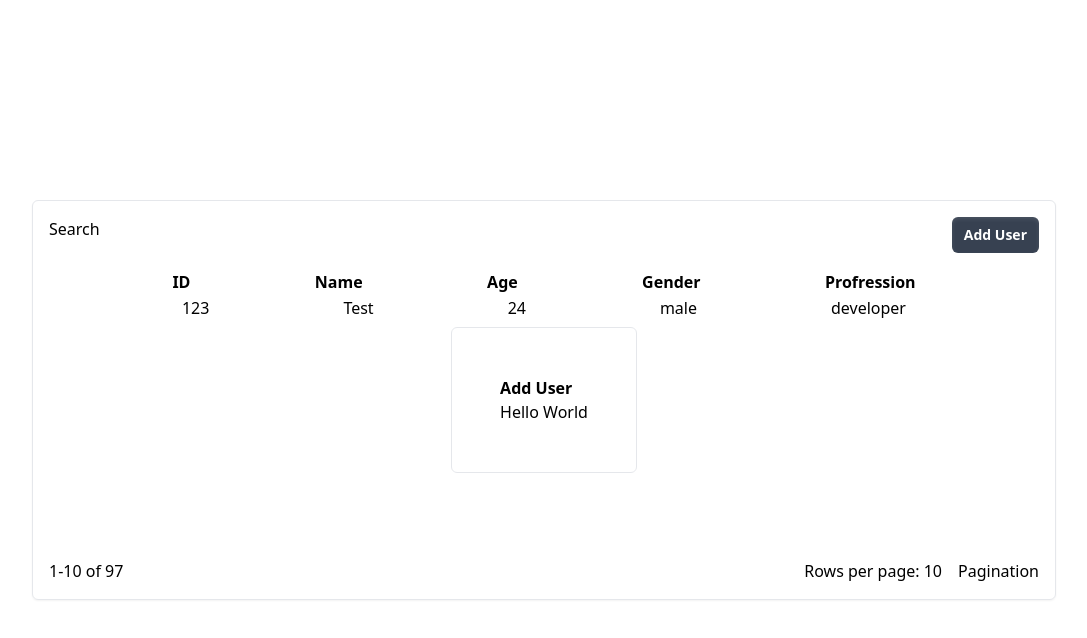
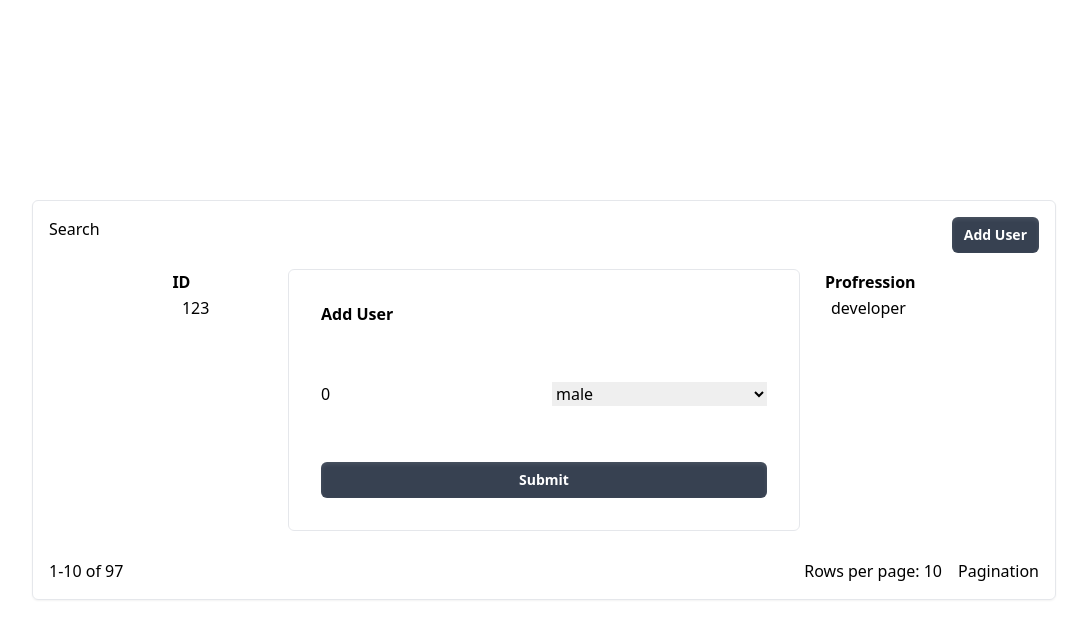
Before and after one commit to kielllll/datatable, a React (Vite) app: page / in a window 1280 px wide. Both pictures are taken after a click on the button "Add User". Shown: the top 638 px of the page, without its empty margins (96-1183 px from the left). Built offline with nearby package versions, Linux system fonts and the light colour scheme.

Commit message:
feat: add user dialog intial UI

```diff
--- a/package.json
+++ b/package.json
@@ -13,7 +13,8 @@
     "@headlessui/react": "^2.1.1",
     "classnames": "^2.5.1",
     "react": "^18.3.1",
-    "react-dom": "^18.3.1"
+    "react-dom": "^18.3.1",
+    "react-hook-form": "^7.52.0"
   },
   "devDependencies": {
     "@types/react": "^18.3.3",
--- a/src/App.tsx
+++ b/src/App.tsx
@@ -1,11 +1,11 @@
 import { useState } from 'react'
 import DataTable from './components/datatable'
+import AddUserDialog from './_components/dialogs/AddUserDialog'
 import { UserRecord } from './types'
 import { useColumns } from './utils'
-import Dialog from './components/dialog/Dialog'
 
 function App() {
-  const [opened, setOpened] = useState(false)
+  const [addUserDialogOpened, setAddUserDialogOpened] = useState(false)
 
   const columns = useColumns()
 
@@ -25,7 +25,7 @@ function App() {
             ] as UserRecord[]
           }
           addButtonProps={{
-            onClick: () => setOpened(true),
+            onClick: () => setAddUserDialogOpened(true),
             label: 'Add User',
           }}
         >
@@ -38,9 +38,10 @@ function App() {
           ))}
         </DataTable>
       </div>
-      <Dialog opened={opened} onClose={() => setOpened(false)} title="Add User">
-        {'Hello World'}
-      </Dialog>
+      <AddUserDialog
+        opened={addUserDialogOpened}
+        onClose={() => setAddUserDialogOpened(false)}
+      />
     </>
   )
 }
--- /dev/null
+++ b/src/_components/dialogs/AddUserDialog.tsx
@@ -0,0 +1,52 @@
+import { useForm } from 'react-hook-form'
+import Dialog from '../../components/dialog'
+import { UserRecord } from '../../types'
+import { Input, Select } from '@headlessui/react'
+import Button from '../../components/button'
+
+interface AddUserDialogProps {
+  opened: boolean
+  onClose: () => void
+}
+
+export default function AddUserDialog({
+  opened,
+  onClose,
+}: AddUserDialogProps): JSX.Element {
+  const { register, handleSubmit } = useForm<Omit<UserRecord, 'id'>>({
+    defaultValues: {
+      name: '',
+      age: 0,
+      gender: 'male',
+      profession: '',
+    },
+  })
+
+  const onSubmit = (data: Omit<UserRecord, 'id'>) => console.log(data)
+
+  return (
+    <Dialog
+      opened={opened}
+      onClose={onClose}
+      title="Add User"
+      className="bg-[#F4F7FC]"
+    >
+      <form
+        onSubmit={handleSubmit(onSubmit)}
+        className="grid grid-cols-2 gap-4"
+      >
+        <Input {...register('name')} type="text" className="col-span-2" />
+        <Input {...register('age')} type="text" />
+        <Select {...register('gender')}>
+          <option value="male">male</option>
+          <option value="female">female</option>
+          <option value="prefer not to say">prefer not to say</option>
+        </Select>
+        <Input {...register('profession')} type="text" className="col-span-2" />
+        <Button className="col-span-2" type="submit">
+          Submit
+        </Button>
+      </form>
+    </Dialog>
+  )
+}
--- a/src/components/button/Button.tsx
+++ b/src/components/button/Button.tsx
@@ -1,15 +1,13 @@
-import { Button as HButton } from '@headlessui/react'
-import { MouseEventHandler, ReactNode } from 'react'
+import { type ButtonProps, Button as HButton } from '@headlessui/react'
+import classNames from 'classnames'
 
-interface ButtonProps {
-  children: ReactNode
-  onClick: MouseEventHandler<HTMLButtonElement>
-}
-
-export default function Button({ children, onClick }: ButtonProps) {
+export default function Button({ children, onClick, className }: ButtonProps) {
   return (
     <HButton
-      className="inline-flex items-center gap-2 rounded-md bg-gray-700 py-1.5 px-3 text-sm/6 font-semibold text-white shadow-inner shadow-white/10 focus:outline-none data-[hover]:bg-gray-600 data-[open]:bg-gray-700 data-[focus]:outline-1 data-[focus]:outline-white"
+      className={classNames(
+        'inline-flex items-center justify-center gap-2 rounded-md bg-gray-700 py-1.5 px-3 text-sm/6 font-semibold text-white shadow-inner shadow-white/10 focus:outline-none data-[hover]:bg-gray-600 data-[open]:bg-gray-700 data-[focus]:outline-1 data-[focus]:outline-white',
+        className
+      )}
       onClick={onClick}
     >
       {children}
--- a/src/components/dialog/Dialog.tsx
+++ b/src/components/dialog/Dialog.tsx
@@ -1,11 +1,13 @@
 import { ReactNode } from 'react'
 import { Dialog as HDialog, DialogPanel, DialogTitle } from '@headlessui/react'
+import classNames from 'classnames'
 
 interface DialogProps {
   children: ReactNode
   opened: boolean
   onClose: () => void
-  title: string
+  title: ReactNode
+  className?: string
 }
 
 export default function Dialog({
@@ -13,11 +15,17 @@ export default function Dialog({
   opened,
   onClose,
   title,
+  className,
 }: DialogProps): JSX.Element {
   return (
     <HDialog open={opened} onClose={onClose} className="relative z-50">
       <div className="fixed inset-0 flex w-screen items-center justify-center p-4">
-        <DialogPanel className="max-w-lg space-y-4 border bg-white p-12 rounded-md">
+        <DialogPanel
+          className={classNames(
+            'max-w-lg space-y-4 border bg-white p-8 rounded-md',
+            className
+          )}
+        >
           <DialogTitle className="font-bold">{title}</DialogTitle>
           {children}
         </DialogPanel>
```
Also changed, not shown: 1 other file (tests, documents, lock files or other folders).
